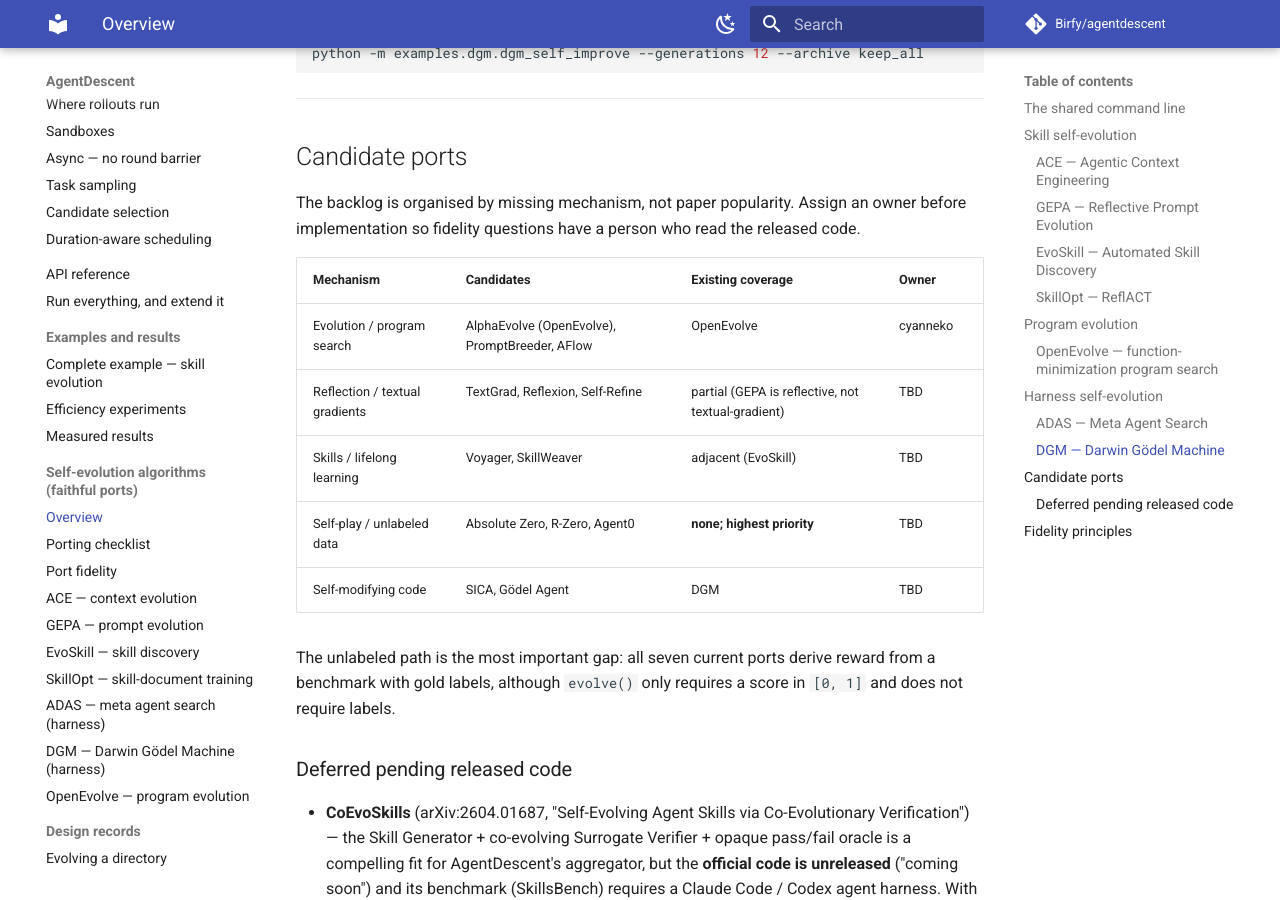
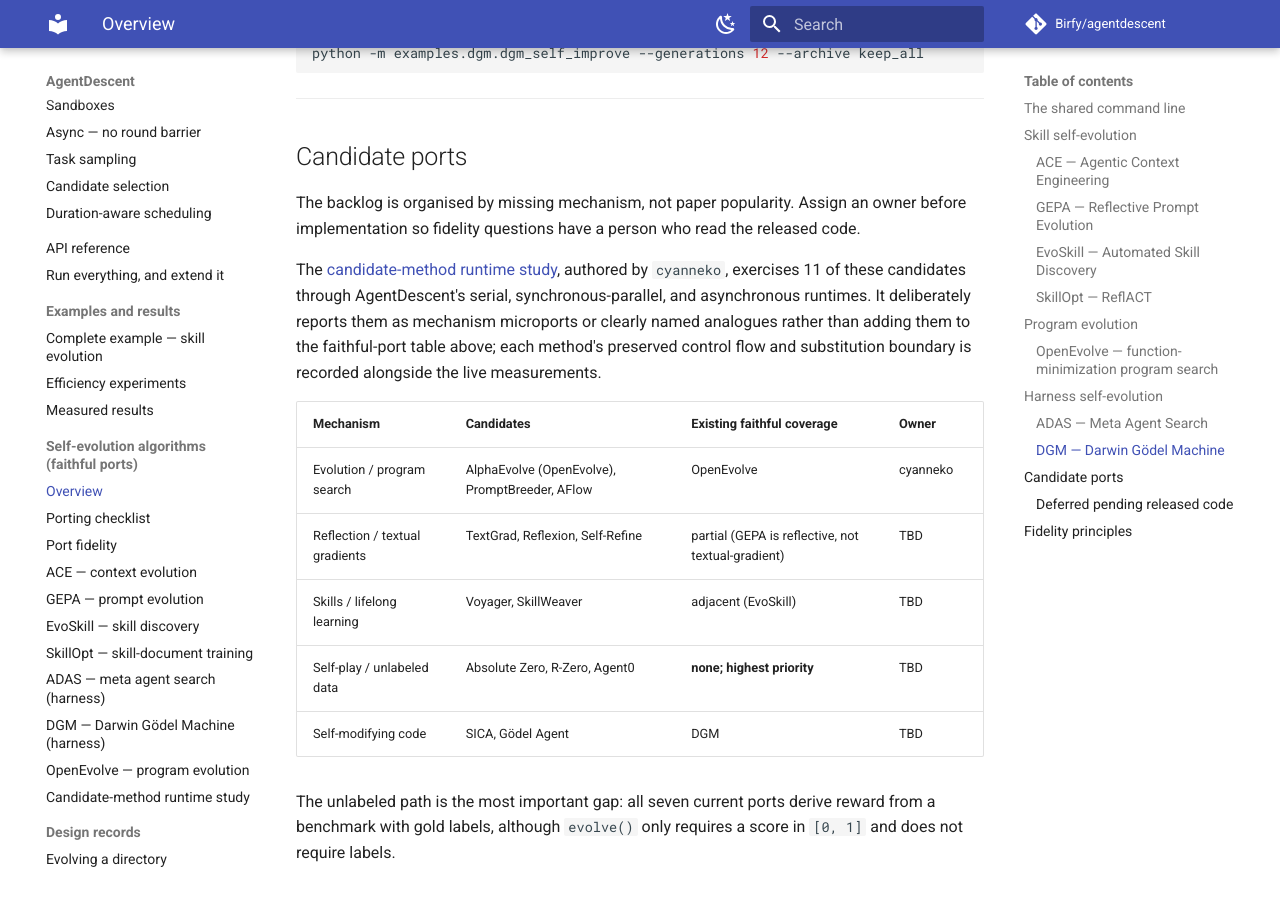
Before and after one commit to Birfy/agentdescent, an MkDocs documentation site: the page built from docs/self-evolution-examples.md, in a window 1280 px wide and 900 px high, scrolled down 6547 px. Built offline with MkDocs 1.6.1 and Material for MkDocs 9.7.7, drawn with Linux system fonts in a browser that asks for light colours; comment, search, counter and statistics services are not loaded.

Commit message:
docs: publish candidate-method benchmark report

```diff
--- a/docs/self-evolution-examples.md
+++ b/docs/self-evolution-examples.md
@@ -280,7 +280,14 @@ The backlog is organised by missing mechanism, not paper popularity. Assign an
 owner before implementation so fidelity questions have a person who read the
 released code.
 
-| Mechanism | Candidates | Existing coverage | Owner |
+The [candidate-method runtime study](algo-candidate-methods.md), authored by
+`cyanneko`, exercises 11 of these candidates through AgentDescent's serial,
+synchronous-parallel, and asynchronous runtimes. It deliberately reports them as
+mechanism microports or clearly named analogues rather than adding them to the
+faithful-port table above; each method's preserved control flow and substitution
+boundary is recorded alongside the live measurements.
+
+| Mechanism | Candidates | Existing faithful coverage | Owner |
 |---|---|---|---|
 | Evolution / program search | AlphaEvolve (OpenEvolve), PromptBreeder, AFlow | OpenEvolve | cyanneko |
 | Reflection / textual gradients | TextGrad, Reflexion, Self-Refine | partial (GEPA is reflective, not textual-gradient) | TBD |
--- a/mkdocs.yml
+++ b/mkdocs.yml
@@ -80,6 +80,7 @@ nav:
     - ADAS — meta agent search (harness): algo-adas.md
     - DGM — Darwin Gödel Machine (harness): algo-dgm.md
     - OpenEvolve — program evolution: algo-openevolve.md
+    - Candidate-method runtime study: algo-candidate-methods.md
   - Design records:
     - Evolving a directory: design-directory-evolution.md
 
```
Also changed, not shown: README.md (+6 -0 lines), docs/algo-candidate-methods.md (renamed from examples/candidate_methods/results/candidate-methods-framework-report.md, +5 -3 lines), docs/port-fidelity.md (+7 -0 lines), examples/candidate_methods/README.md (+4 -1 lines), 3 other files.
